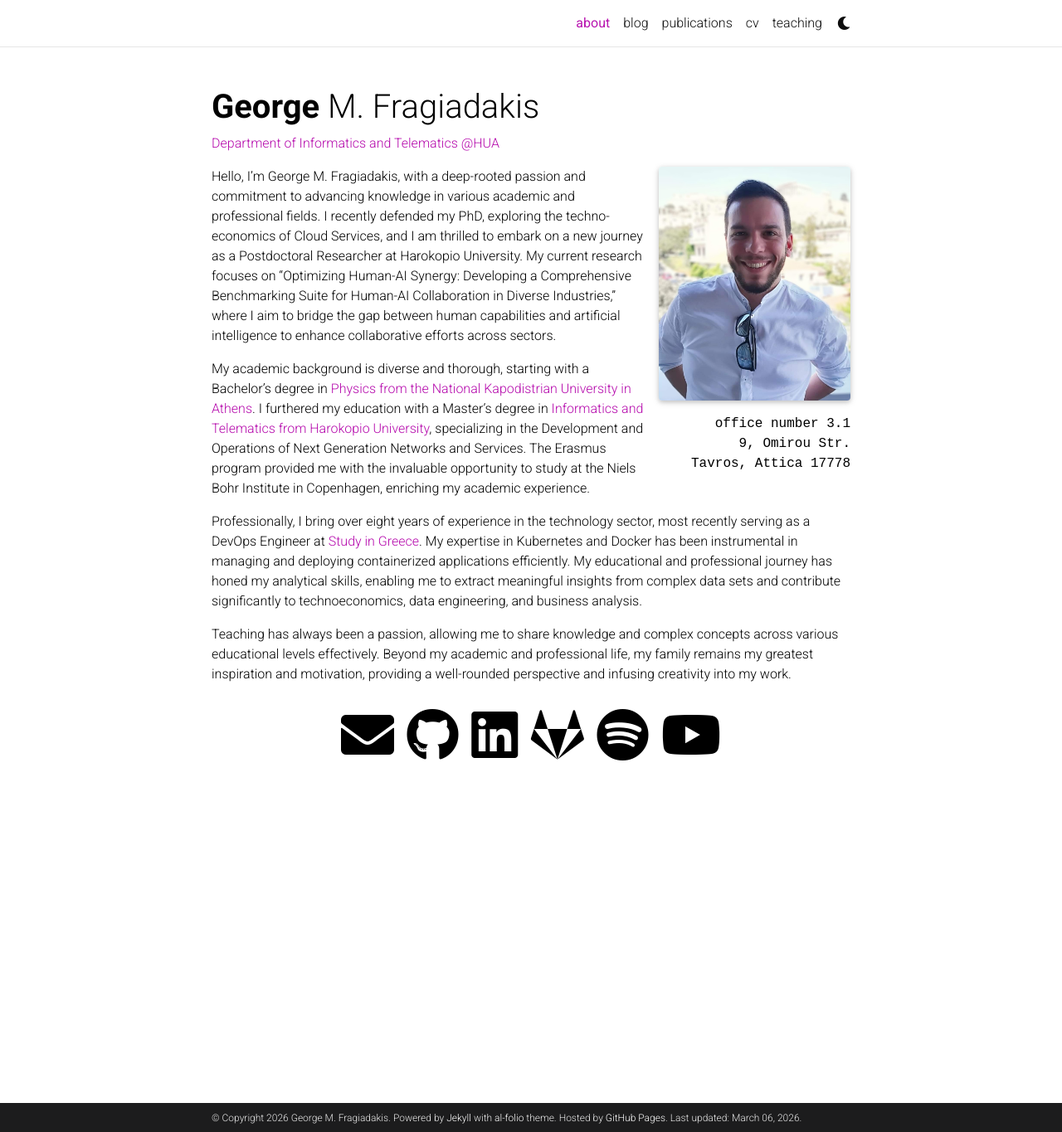
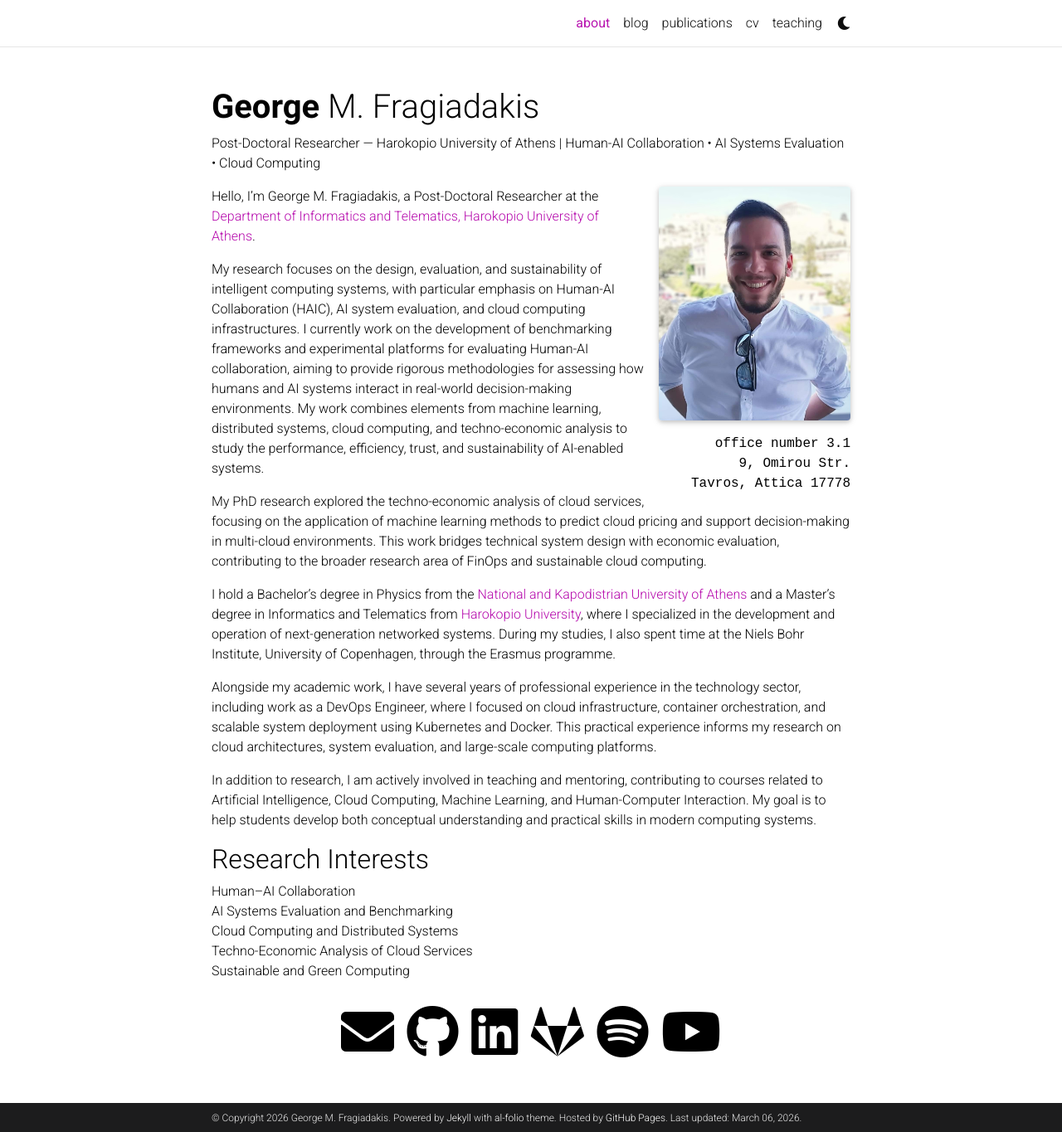
Before and after one commit to gfragi/gfragi.github.io, a Jekyll site: the page built from _pages/about.md, in a window 1280 px wide and 1365 px high. Shown: the whole window at 83% size. Built offline with Jekyll 4.4.1, drawn with Linux system fonts in a browser that asks for light colours; full-size pictures stand in for the smaller copies a plugin makes; comment, search, counter and statistics services are not loaded; a style sheet for code colours, icons or effects is not loaded.

Commit message:
update about.md

```diff
--- a/_pages/about.md
+++ b/_pages/about.md
@@ -2,8 +2,7 @@
 layout: about
 title: about
 permalink: /
-subtitle: <a href='https://www.dit.hua.gr/index.php/en/'>Department of Informatics and Telematics @HUA</a>
-
+subtitle: Post-Doctoral Researcher — Harokopio University of Athens | Human-AI Collaboration • AI Systems Evaluation • Cloud Computing
 profile:
   align: right
   image: prof_pic.jpg
@@ -19,16 +18,26 @@ selected_papers: false # includes a list of papers marked as "selected={true}"
 social: true  # includes social icons at the bottom of the page
 ---
 
-Hello, I'm George M. Fragiadakis, with a deep-rooted passion and commitment to advancing knowledge in various academic and professional fields. I recently defended my PhD, exploring the techno-economics of Cloud Services, and I am thrilled to embark on a new journey as a Postdoctoral Researcher at Harokopio University. My current research focuses on "Optimizing Human-AI Synergy: Developing a Comprehensive Benchmarking Suite for Human-AI Collaboration in Diverse Industries," where I aim to bridge the gap between human capabilities and artificial intelligence to enhance collaborative efforts across sectors.
+Hello, I'm George M. Fragiadakis, a Post-Doctoral Researcher at the <a href='https://www.dit.hua.gr/index.php/en/'>Department of Informatics and Telematics, Harokopio University of Athens</a>.
 
-My academic background is diverse and thorough, starting with a Bachelor's degree in <a href="https://en.phys.uoa.gr/">Physics from the National Kapodistrian University in Athens</a>. I furthered my education with a Master's degree in <a href="https://www.dit.hua.gr/index.php/en/" >Informatics and Telematics from Harokopio University</a>, specializing in the Development and Operations of Next Generation Networks and Services. The Erasmus program provided me with the invaluable opportunity to study at the Niels Bohr Institute in Copenhagen, enriching my academic experience.
+My research focuses on the design, evaluation, and sustainability of intelligent computing systems, with particular emphasis on Human-AI Collaboration (HAIC), AI system evaluation, and cloud computing infrastructures. I currently work on the development of benchmarking frameworks and experimental platforms for evaluating Human-AI collaboration, aiming to provide rigorous methodologies for assessing how humans and AI systems interact in real-world decision-making environments. My work combines elements from machine learning, distributed systems, cloud computing, and techno-economic analysis to study the performance, efficiency, trust, and sustainability of AI-enabled systems.
 
-Professionally, I bring over eight years of experience in the technology sector, most recently serving as a DevOps Engineer at <a href="https://studyingreece.edu.gr/study-in-greece/">Study in Greece</a>. My expertise in Kubernetes and Docker has been instrumental in managing and deploying containerized applications efficiently. My educational and professional journey has honed my analytical skills, enabling me to extract meaningful insights from complex data sets and contribute significantly to technoeconomics, data engineering, and business analysis.
+My PhD research explored the techno-economic analysis of cloud services, focusing on the application of machine learning methods to predict cloud pricing and support decision-making in multi-cloud environments. This work bridges technical system design with economic evaluation, contributing to the broader research area of FinOps and sustainable cloud computing.
 
-Teaching has always been a passion, allowing me to share knowledge and complex concepts across various educational levels effectively. Beyond my academic and professional life, my family remains my greatest inspiration and motivation, providing a well-rounded perspective and infusing creativity into my work.
+I hold a Bachelor’s degree in Physics from the <a href="https://en.phys.uoa.gr/">National and Kapodistrian University of Athens</a> and a Master’s degree in Informatics and Telematics from <a href="https://www.dit.hua.gr/index.php/en/">Harokopio University</a>, where I specialized in the development and operation of next-generation networked systems. During my studies, I also spent time at the Niels Bohr Institute, University of Copenhagen, through the Erasmus programme.
+
+Alongside my academic work, I have several years of professional experience in the technology sector, including work as a DevOps Engineer, where I focused on cloud infrastructure, container orchestration, and scalable system deployment using Kubernetes and Docker. This practical experience informs my research on cloud architectures, system evaluation, and large-scale computing platforms.
+
+In addition to research, I am actively involved in teaching and mentoring, contributing to courses related to Artificial Intelligence, Cloud Computing, Machine Learning, and Human-Computer Interaction. My goal is to help students develop both conceptual understanding and practical skills in modern computing systems.
 
 
+## Research Interests
 
+Human–AI Collaboration
+AI Systems Evaluation and Benchmarking
+Cloud Computing and Distributed Systems
+Techno-Economic Analysis of Cloud Services
+Sustainable and Green Computing
 
 
 
```
